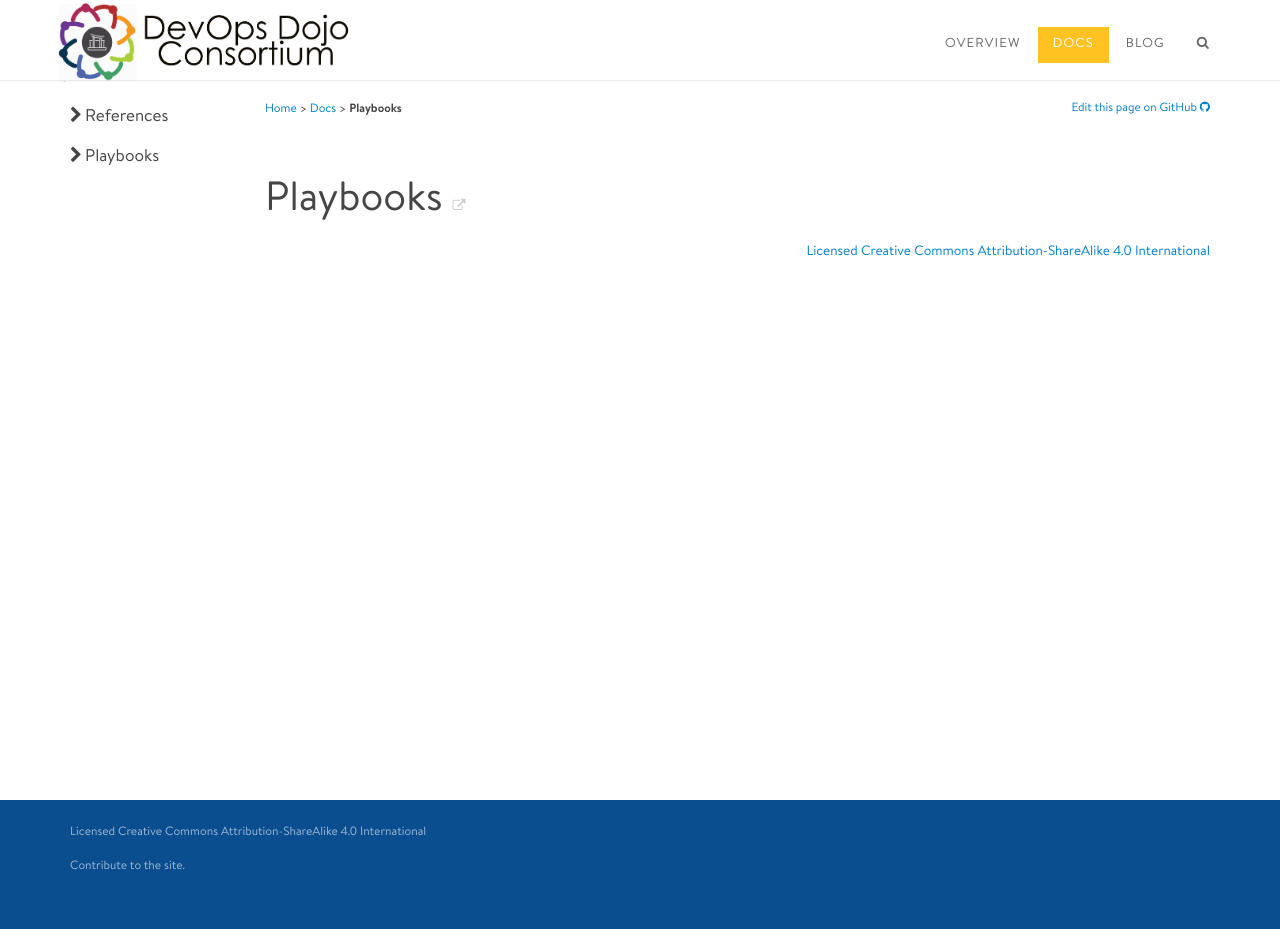
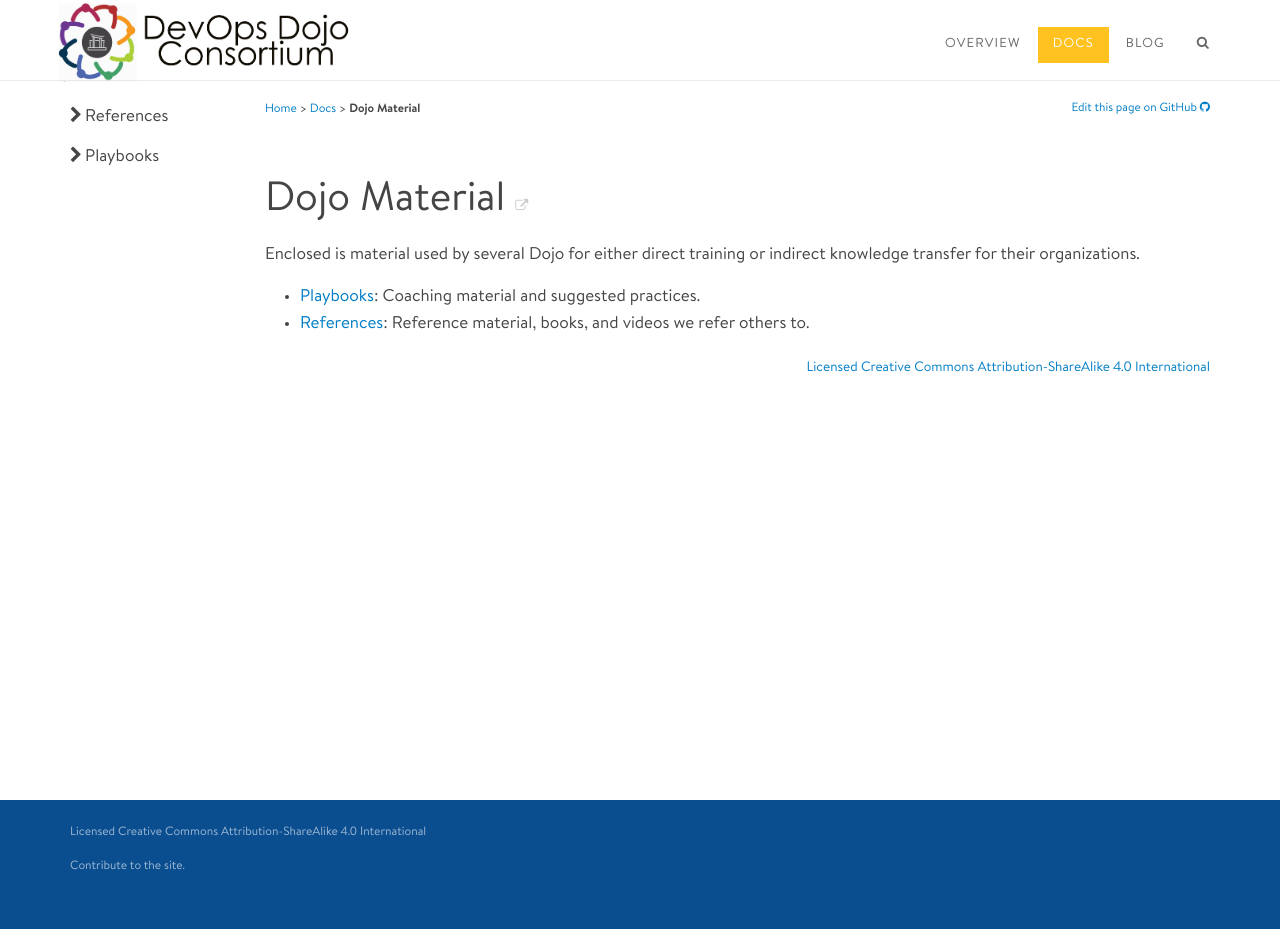
Before and after one commit to devopsdojoconsortium/devopsdojoconsortium.github.io, a Jekyll site: the page built from docs/index.md, in a window 1280 px wide. Built offline with Jekyll 4.4.1, drawn with Linux system fonts in a browser that asks for light colours; comment, search, counter and statistics services are not loaded.

Commit message:
Add basic links to docs page

```diff
--- a/docs/index.md
+++ b/docs/index.md
@@ -1,7 +1,12 @@
 ---
 layout: docs
-title:  Playbooks
+title:  Dojo Material
 side-navigation: docs-navigation.html
 ---
 
 # {{ page.title }}
+
+Enclosed is material used by several Dojo for either direct training or indirect knowledge transfer for their organizations.
+
+- [Playbooks](./playbooks/index.html): Coaching material and suggested practices.
+- [References](./references/index.html): Reference material, books, and videos we refer others to.
```
